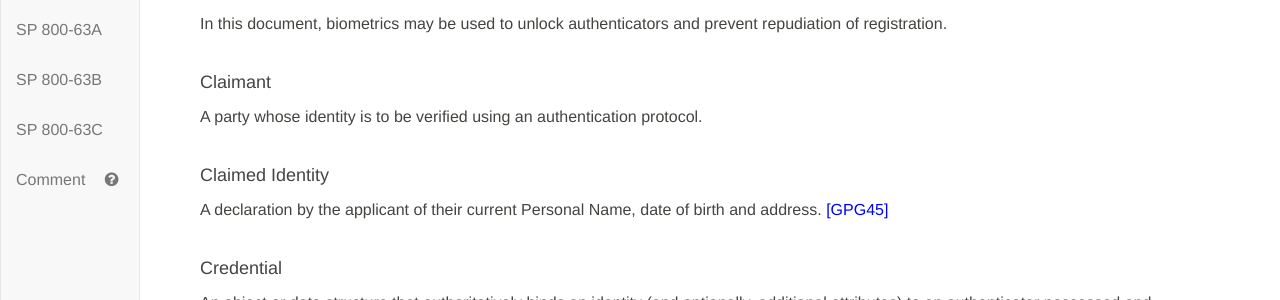
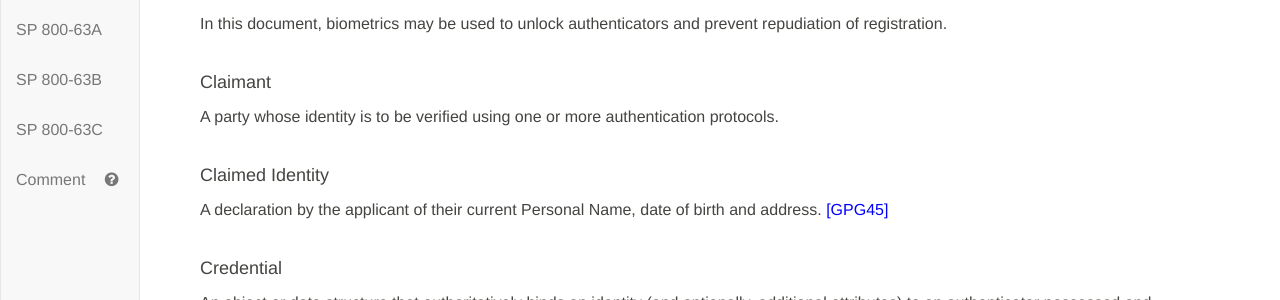
Before and after one commit to usnistgov/800-63-3, a Jekyll site: the page built from sp800-63-3.md, in a window 1280 px wide and 900 px high, scrolled down 15176 px. Shown: the part 152-452 px from the top of the window. Built offline with Jekyll 4.4.1, drawn with Linux system fonts in a browser that asks for light colours.

Commit message:
Pluralize authentication protocols in claimant definition. Resolves usnistgov/800-63-3#349

```diff
--- a/sp800-63-3/sec3_definitions.md
+++ b/sp800-63-3/sec3_definitions.md
@@ -62,7 +62,7 @@ Automated recognition of individuals based on their behavioral and biological ch
 In this document, biometrics may be used to unlock authenticators and prevent repudiation of registration.
 
 #### Claimant
-A party whose identity is to be verified using an authentication protocol.
+A party whose identity is to be verified using one or more authentication protocols.
 
 #### Claimed Identity
 A declaration by the applicant of their current Personal Name, date of birth and address. [[GPG45]](#gpg45)
```
Also changed, not shown: sp800-63a/sec3_definitions.md (+1 -1 lines), sp800-63b/sec3_definitions.md (+1 -1 lines).
